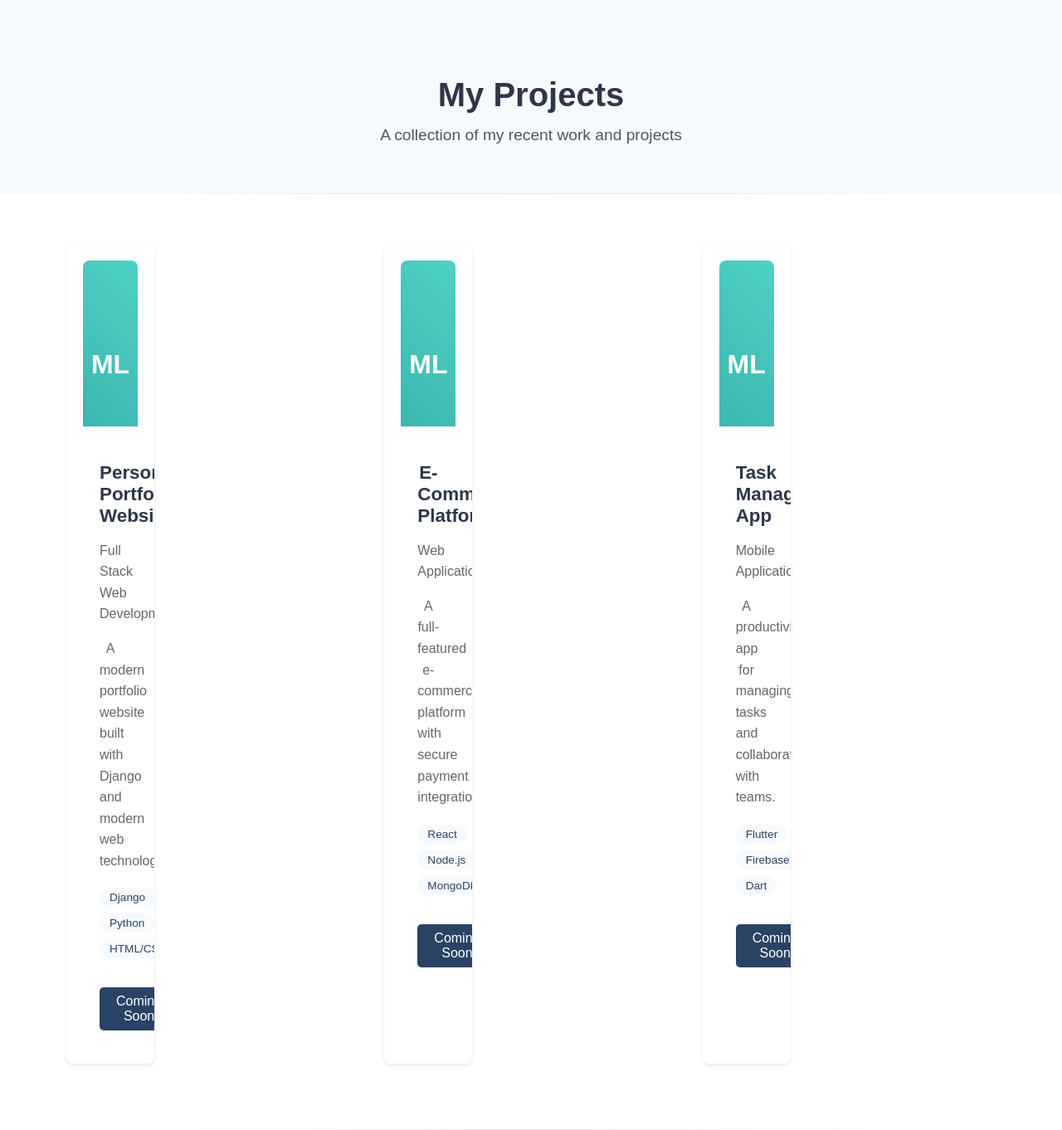
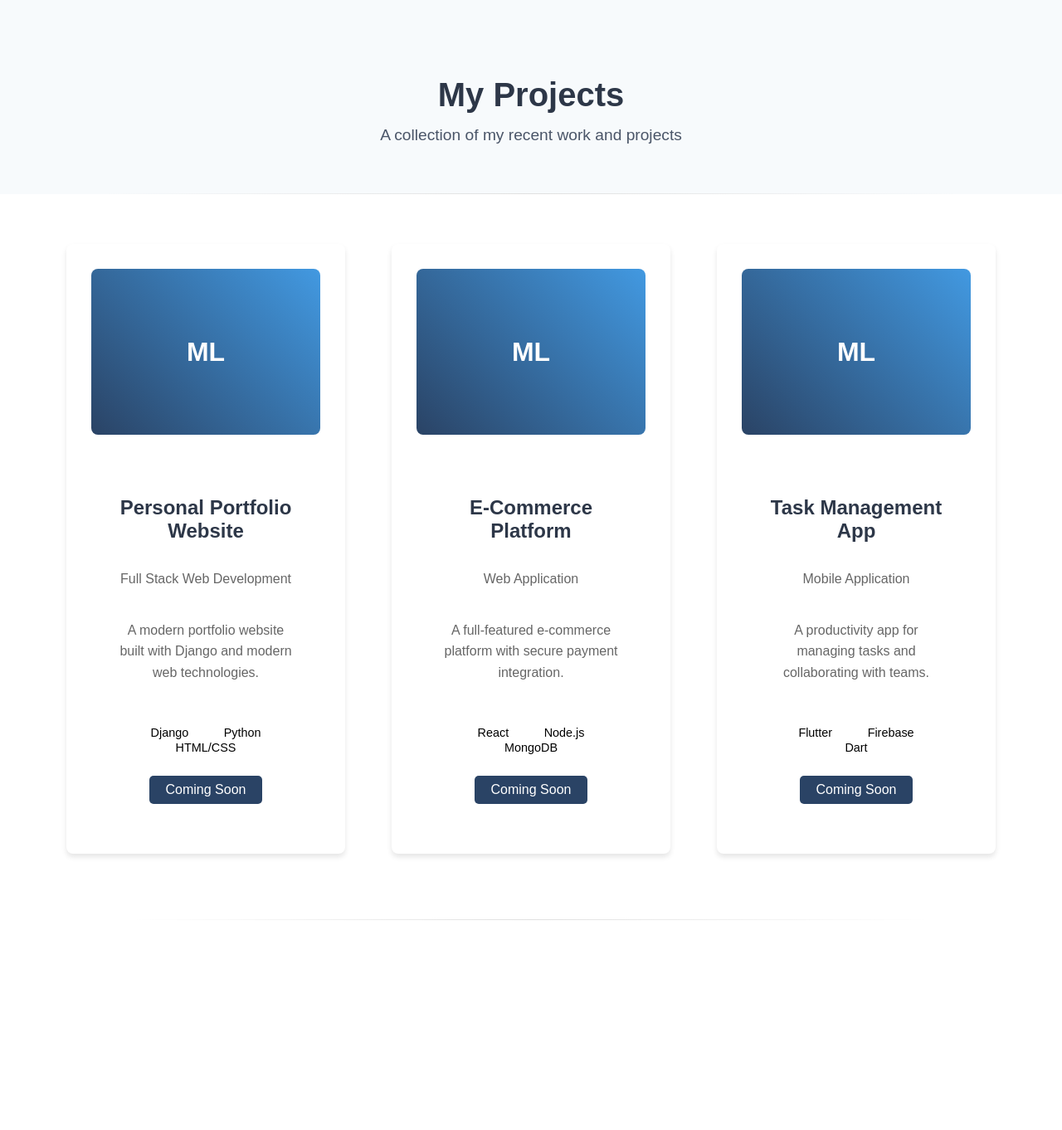
Before and after one commit to mlamin1/PersonalWebsite, a Django app: page /projects/ in a window 1280 px wide. Shown: the part 49-1411 px from the top of the page at 83% size. After the commit the page ends 1158 px from the top, so only its background shows below. Run offline with Django 5.2, Linux system fonts and the light colour scheme.

Commit message:
Making changes in projectshtml

```diff
--- a/main/static/styles.css
+++ b/main/static/styles.css
@@ -1039,8 +1039,15 @@
 }
 
 .placeholder-image.project {
-    min-height: 250px;
-    background: linear-gradient(45deg, var(--secondary-color), var(--secondary-light));
+    width: 100%;
+    height: 200px;
+    background: linear-gradient(45deg, var(--primary-color), var(--primary-light));
+    display: flex;
+    justify-content: center;
+    align-items: center;
+    color: white;
+    font-size: 2em;
+    font-weight: bold;
 }
 
 .placeholder-image.blog {
@@ -1225,8 +1232,9 @@
 }
 
 .projects-container {
-    display: grid;
-    grid-template-columns: repeat(auto-fit, minmax(300px, 1fr));
+    display: flex;  /* Change to flex from grid */
+    flex-wrap: wrap;
+    justify-content: space-between;
     gap: 30px;
     max-width: 1200px;
     margin: 0 auto;
@@ -1234,20 +1242,19 @@
 }
 
 .project-card {
-    background: white;
+    background-color: white;
     border-radius: 8px;
-    overflow: hidden;
-    box-shadow: 0 2px 4px rgba(0,0,0,0.1);
-    transition: transform 0.3s ease;
-}
-
-.project-card:hover {
-    transform: translateY(-5px);
+    box-shadow: 0 4px 6px rgba(0, 0, 0, 0.1);
+    padding: 30px;
+    text-align: center;
+    flex: 1 1 30%; /* Adjust the flex basis to ensure three items per row */
+    max-width: 30%; /* Ensures each card takes up 30% of the row */
+    min-height: 400px;  /* Match home page card height */
 }
 
 .project-image {
     width: 100%;
-    height: 200px;
+    height: 220px;
     overflow: hidden;
 }
 
@@ -1258,40 +1265,37 @@
 }
 
 .project-content {
-    padding: 20px;
+    padding: 30px;
+    flex-grow: 1;
+    display: flex;
+    flex-direction: column;
 }
 
 .project-content h3 {
-    font-size: 1.4em;
-    color: var(--text-primary);
-    margin-bottom: 10px;
+    font-size: 1.5em;
+    margin-bottom: 15px;
 }
 
 .project-subtitle {
-    color: var(--text-secondary);
-    font-size: 0.9em;
-    margin-bottom: 15px;
+    font-size: 1em;
+    margin-bottom: 20px;
 }
 
 .project-intro {
-    color: var(--text-secondary);
+    font-size: 1.1em;
     line-height: 1.6;
-    margin-bottom: 20px;
+    flex-grow: 1;
+    margin-bottom: 25px;
 }
 
 .project-tech {
-    display: flex;
-    flex-wrap: wrap;
-    gap: 8px;
-    margin-bottom: 20px;
+    margin: 25px 0;
 }
 
 .tech-tag {
-    background-color: var(--background-light);
-    color: var(--primary-color);
-    padding: 4px 12px;
-    border-radius: 15px;
-    font-size: 0.85em;
+    padding: 6px 14px;
+    font-size: 0.9em;
+    margin: 0 5px;
 }
 
 .project-link {
@@ -1301,24 +1305,20 @@
     padding: 8px 20px;
     border-radius: 5px;
     text-decoration: none;
-    margin-top: 15px;
-}
-
-.project-link:hover {
-    background-color: var(--primary-dark);
+    align-self: center;
 }
 
 /* Responsive Design */
-@media (max-width: 768px) {
-    .projects-container {
-        grid-template-columns: 1fr;
-    }
-
-    .projects-header {
-        padding: 40px 0;
-    }
-
-    .projects-grid {
-        padding: 40px 0;
+@media (max-width: 992px) {
+    .project-card {
+        flex: 1 1 45%;  /* Two cards per row on medium screens */
+        max-width: 45%;
     }
 }
+
+@media (max-width: 768px) {
+    .project-card {
+        flex: 1 1 100%;  /* One card per row on mobile */
+        max-width: 100%;
+    }
+}
```
